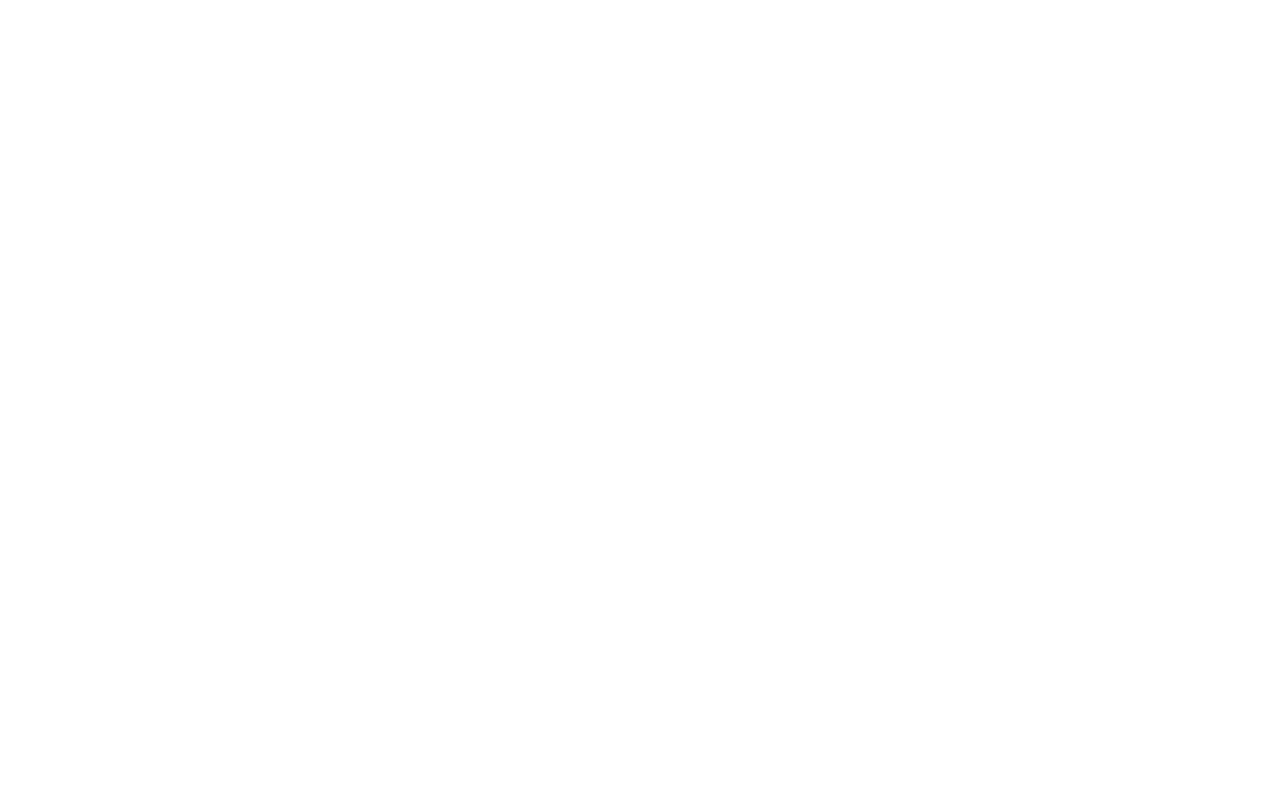
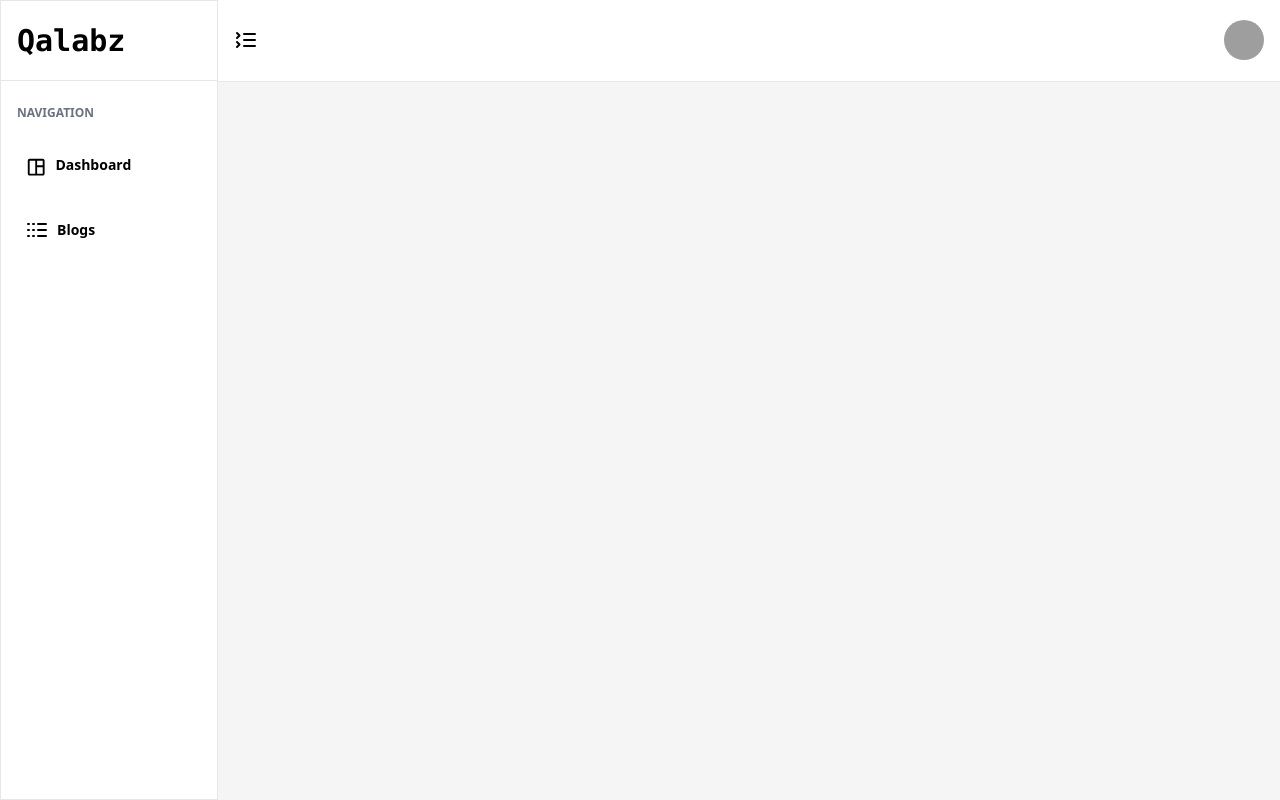
Before and after one commit to anantasolution/qalabs, a React (Create React App) app in the folder admin-ui/: page / in a window 1280 px wide. Before the commit this address had no page. Built offline with nearby package versions, Linux system fonts and the light colour scheme; grey boxes are pictures that could not be loaded.

Commit message:
Navbar side navbar added

```diff
--- a/admin-ui/src/App.js
+++ b/admin-ui/src/App.js
@@ -2,13 +2,18 @@
 
 import Consultancy from "./pages/Consultancy";
 import ContactUs from "./pages/ContactUs";
+import MySuperDashboard from "./pages/MySuperDashBoard";
+import Blogs from "./pages/Blogs";
 
 function App() {
    return (
       <Router>
          <Routes>
+            <Route path="/" element={<MySuperDashboard />} >
+               <Route path="/blogs" element={<Blogs />} />
                <Route path="/contactus" element={<ContactUs></ContactUs>}></Route>
                <Route path="/consultant" element={<Consultancy></Consultancy>}></Route>
+            </Route>
          </Routes>
       </Router>
    );
--- /dev/null
+++ b/admin-ui/src/components/Navbar.jsx
@@ -0,0 +1,20 @@
+import React from 'react'
+
+//Importing icons
+import { ListCollapse } from 'lucide-react';
+import ArrowRightAltIcon from '@mui/icons-material/ArrowRightAlt';
+
+
+
+function Navbar({ toggle, setToggle }) {
+    return (
+        <div className='h-[91px] sticky z-40 border-b flex justify-between items-center px-4'>
+            {
+                toggle ? <ListCollapse style={{ fontSize: '1.8rem' }} onClick={() => setToggle(false)} className='cursor-pointer'></ListCollapse> : <ArrowRightAltIcon style={{ fontSize: '1.8rem' }} onClick={() => setToggle(true)} className='cursor-pointer'></ArrowRightAltIcon>
+            }
+            <img src={"https://static.toiimg.com/photo/80387978.cms"} alt='profile' className='w-10 h-10 rounded-full cursor-pointer'></img>
+        </div>
+    )
+}
+
+export default Navbar
--- /dev/null
+++ b/admin-ui/src/components/SideNavbar.jsx
@@ -0,0 +1,103 @@
+import React, { useEffect, useState } from 'react'
+import { useNavigate } from 'react-router-dom';
+import { useLocation } from 'react-router-dom';
+
+//Importing icons
+import { Logs, User } from 'lucide-react';
+import SpaceDashboardOutlinedIcon from '@mui/icons-material/SpaceDashboardOutlined';
+import { Ellipsis } from 'lucide-react';
+
+function SideNavbar({ toggle }) {
+
+    const navigate = useNavigate()
+    const location = useLocation()
+
+    const [innerToggle, setInnerToggle] = useState(toggle)
+
+    const handleNavigate = (path) => {
+        navigate(path)
+    }
+
+    useEffect(() => {
+        setInnerToggle(toggle)
+    }, [toggle])
+
+    const isActive = (pathname) => {
+        console.log(location.pathname)
+        if (location.pathname.includes(pathname)) {
+            console.log(pathname, "done")
+            return true
+        } else {
+            console.log(pathname, "not done")
+            return false
+        }
+    }
+
+    const mouseIn = () => {
+        if (!toggle) {
+            setInnerToggle(true)
+        }
+    }
+
+    const mouseOut = () => {
+        if (!toggle) {
+            setInnerToggle(false)
+        }
+    }
+
+    return (
+        <div className={`${toggle ? "w-[17%]" : "w-[6%]"} overflow-y-hidden transition-all duration-300 h-full border`}>
+            <div className='h-20 px-4 w-full border-b flex justify-start items-center'>
+                {
+                    toggle ? (
+                        <h1 className='font-bold font-mono text-3xl'>Qalabz</h1>
+                    ) : (
+                        <div className='w-full flex justify-center items-center'>
+                            <span className='font-mono bg-blue-500 text-white font-bold text-2xl w-10 h-10 flex justify-center items-center rounded-md'>Q</span>
+                        </div>
+                    )
+                }
+            </div>
+            {/* Navigation Div */}
+            <div onMouseEnter={mouseIn} onMouseLeave={mouseOut} className={`${innerToggle ? "w-[200px] absolute" : "w-auto"} h-[89%] flex bg-white flex-col z-50 transition-all duration-500 px-4 py-6`}>
+                <div className='flex flex-col gap-6'>
+                    {
+                        toggle || innerToggle ?
+                            <span className='text-xs text-gray-500 font-semibold'>NAVIGATION</span>
+                            : <span className='flex items-center justify-center'><Ellipsis></Ellipsis></span>
+                    }
+                    {
+                        toggle || innerToggle ?
+                            (
+                                <div onClick={() => handleNavigate("dashboard")} className={`flex ${isActive("dashboard") && "bg-gray-100"} hover:bg-gray-100 cursor-pointer transition-all duration-300 rounded-md p-2 items-center gap-2`}>
+                                    <span><SpaceDashboardOutlinedIcon style={{ fontSize: '1.4rem' }}></SpaceDashboardOutlinedIcon></span>
+                                    <span className='text-sm font-semibold'>Dashboard</span>
+                                </div>
+                            ) :
+                            (
+                                <div onClick={() => handleNavigate("dashboard")} className={`flex ${isActive("dashboard") && "bg-gray-100"} hover:bg-gray-100 cursor-pointer transition-all duration-300  p-1.5 rounded-md  justify-center items-center`}>
+                                    <span><SpaceDashboardOutlinedIcon style={{ fontSize: '1.8rem', fontWeight: '200' }}></SpaceDashboardOutlinedIcon></span>
+                                </div>
+                            )
+                    }
+                    {
+                        toggle || innerToggle ?
+                            (
+                                <div onClick={() => handleNavigate("blogs")} className={`flex ${isActive("blogs") && "bg-gray-100"} hover:bg-gray-100 cursor-pointer transition-all duration-300 rounded-md p-2 items-center gap-2`}>
+                                    <span><Logs style={{ fontSize: '1.4rem' }}></Logs></span>
+                                    <span className='text-sm font-semibold'>Blogs</span>
+                                </div>
+                            ) :
+                            (
+                                <div onClick={() => handleNavigate("blogs")} className={`flex ${isActive("blogs") && "bg-gray-100"} hover:bg-gray-100 cursor-pointer transition-all duration-300  p-1.5 rounded-md  justify-center items-center`}>
+                                    <span><Logs style={{ fontSize: '1.8rem', fontWeight: '200' }}></Logs></span>
+                                </div>
+                            )
+                    }
+                </div>
+            </div>
+        </div>
+    )
+}
+
+export default SideNavbar;
--- /dev/null
+++ b/admin-ui/src/pages/Blogs.jsx
@@ -0,0 +1,11 @@
+import React from "react";
+
+const Blogs = ()=>{
+    return (
+        <>
+        <h1>Blogs</h1>
+        </>
+    )
+}
+
+export default Blogs;
--- /dev/null
+++ b/admin-ui/src/pages/MySuperDashBoard.jsx
@@ -0,0 +1,29 @@
+import React, { useState } from 'react'
+
+import { Outlet } from 'react-router-dom';
+
+//Importing components
+import Navbar from '../components/Navbar';
+import SideNavbar from '../components/SideNavbar';
+
+
+function MySuperDashboard() {
+
+    const [toggle, setToggle] = useState(true)
+
+    return (
+        <div className='max-w-screen h-[100vh] flex'>
+            {/* Side navbar */}
+            <SideNavbar toggle={toggle} setToggle={setToggle}></SideNavbar>
+            <div className={`flex ${toggle ? "w-[83%]" : "w-[94%]"} flex-col`}>
+                {/* Navbar  */}
+                <Navbar toggle={toggle} setToggle={setToggle}></Navbar>
+                <div className='w-full overflow-auto h-full bg-[#F5F5F5]'>
+                    <Outlet></Outlet>
+                </div>
+            </div>
+        </div>
+    )
+}
+
+export default MySuperDashboard
```
Lines whose indentation alone changed are shown as unchanged.
